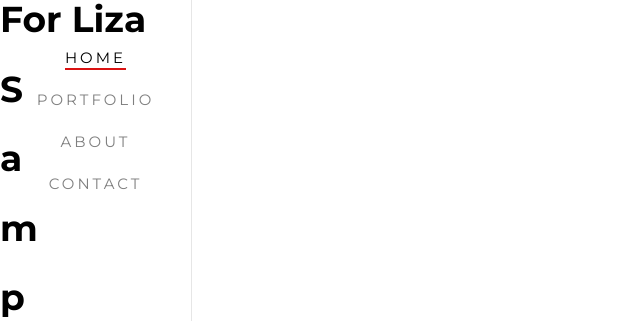
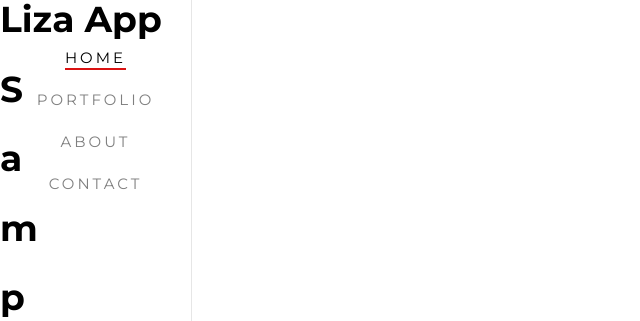
Before and after one commit to ilyashusterman/Liz, a Django app: page / in a window 1280 px wide. Shown: the top 321 px of the page, without its empty margins (0-640 px from the left). Run offline with Django 3.2, Linux system fonts and the light colour scheme; tables that the repository leaves empty hold one stand-in row (values such as "Sample post"); some libraries are stand-ins or nearby versions.

```diff
--- a/main/templates/home.html
+++ b/main/templates/home.html
@@ -47,7 +47,7 @@
 
 		</aside>
 </div>
-<h1>For Liza</h1>
+<h1>Liza App</h1>
 {% for travel in travels %}
 {% for stop in travel.stops %}
 <h1>{{stop}}</h1>
```
